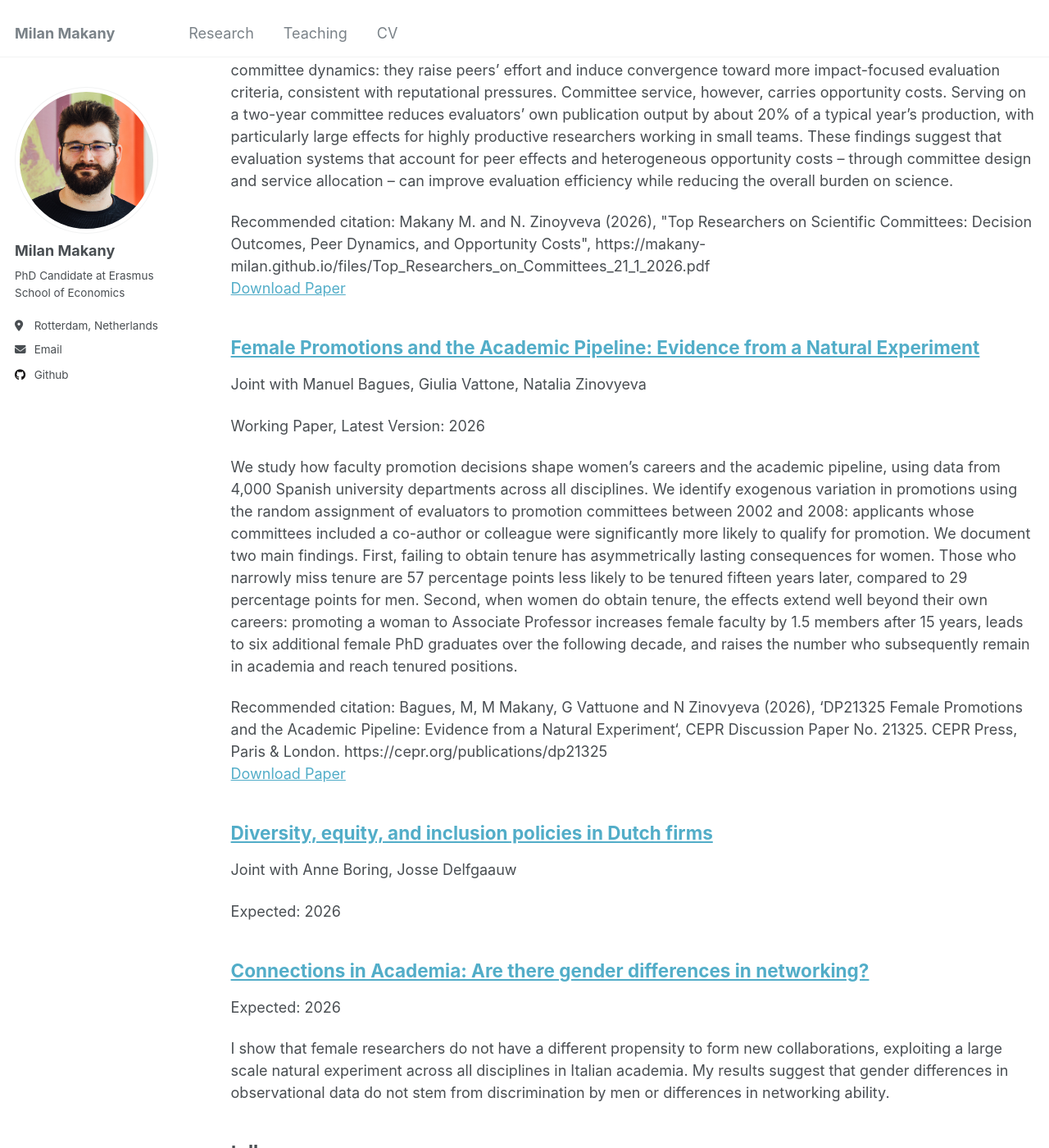
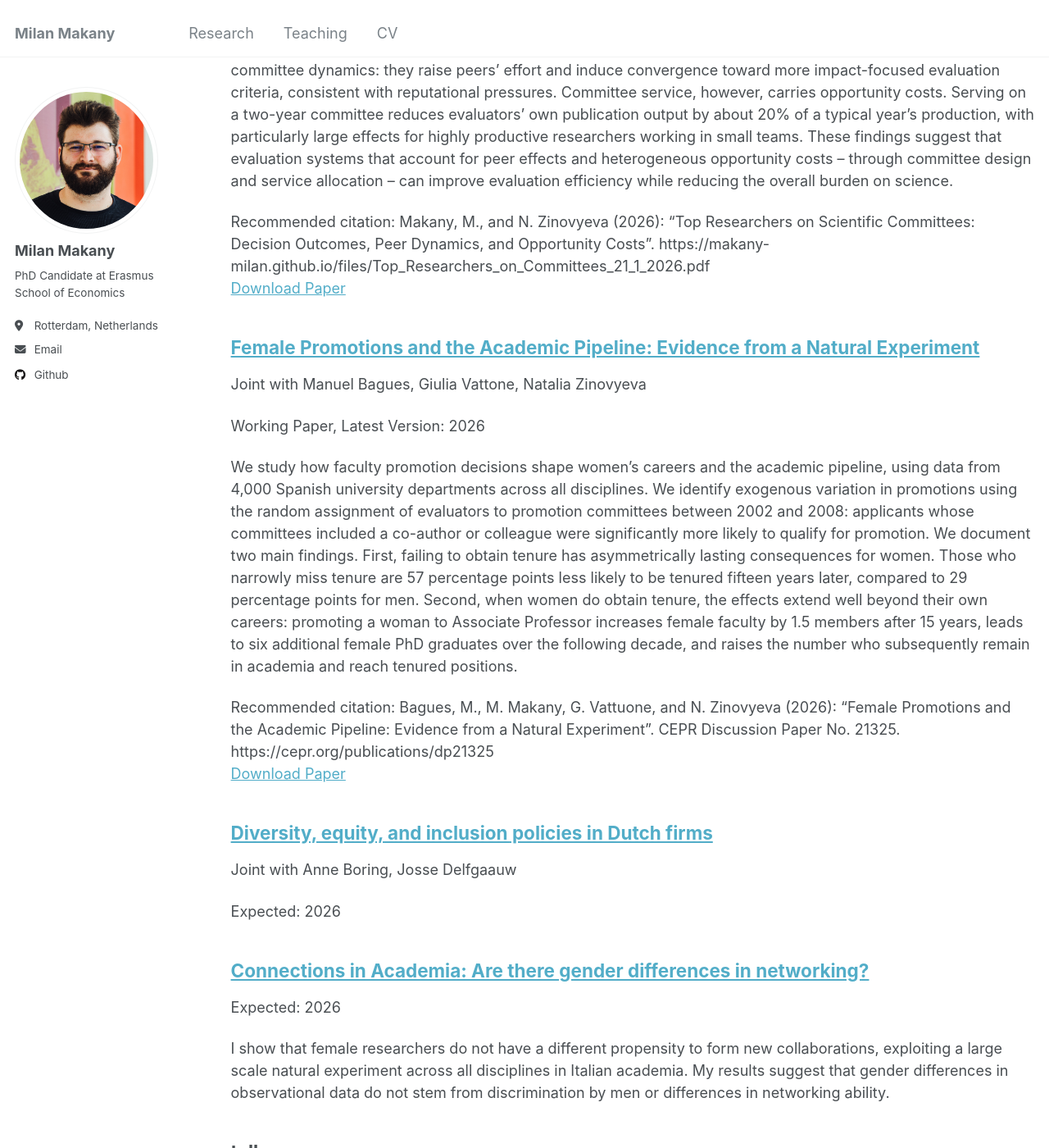
Before and after one commit to makany-milan/makany-milan.github.io, a Jekyll site: the page built from _pages/sitemap.md, in a window 1280 px wide and 1400 px high, scrolled down 2259 px. Shown: the whole window at 82% size. Built offline with Jekyll 4.4.1, drawn with Linux system fonts in a browser that asks for light colours.

Commit message:
updated reference styles

```diff
--- a/_publications/experts.md
+++ b/_publications/experts.md
@@ -9,7 +9,7 @@ date: 2025-11-01
 venue:
 slidesurl:
 paperurl: https://makany-milan.github.io/files/Top_Researchers_on_Committees_21_1_2026.pdf
-citation: 'Makany M. and N. Zinoyveva (2026), "Top Researchers on Scientific Committees: Decision Outcomes, Peer Dynamics, and Opportunity Costs", https://makany-milan.github.io/files/Top_Researchers_on_Committees_21_1_2026.pdf'
+citation: 'Makany, M., and N. Zinovyeva (2026): “Top Researchers on Scientific Committees: Decision Outcomes, Peer Dynamics, and Opportunity Costs”. https://makany-milan.github.io/files/Top_Researchers_on_Committees_21_1_2026.pdf'
 ---
 
 # Awards
--- a/_publications/women_in_academia.md
+++ b/_publications/women_in_academia.md
@@ -9,7 +9,7 @@ date: 2026-03-16
 venue:
 slidesurl:
 paperurl: https://makany-milan.github.io/files/Women_in_Academia_16_3_2026.pdf
-citation: 'Bagues, M, M Makany, G Vattuone and N Zinovyeva (2026), ‘DP21325 Female Promotions and the Academic Pipeline: Evidence from a Natural Experiment‘, CEPR Discussion Paper No. 21325. CEPR Press, Paris & London. https://cepr.org/publications/dp21325'
+citation: 'Bagues, M., M. Makany, G. Vattuone, and N. Zinovyeva (2026): “Female Promotions and the Academic Pipeline: Evidence from a Natural Experiment”. CEPR Discussion Paper No. 21325. https://cepr.org/publications/dp21325'
 
 ---
 
```
